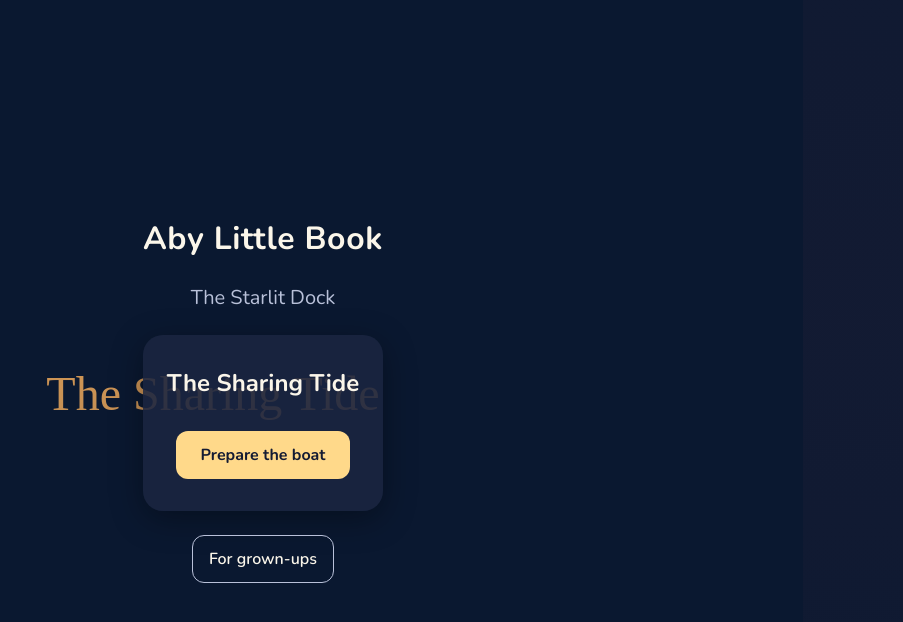
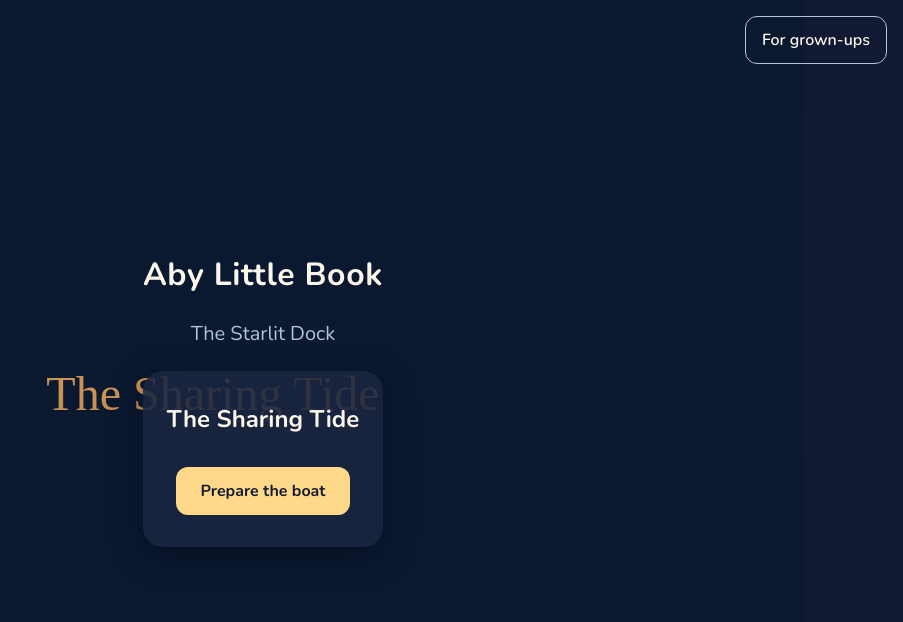
Before and after one commit to mansyar/aby-little-book, a React (Vite) app: page / in a window 1280 px wide. Shown: the top 622 px of the page, without its empty margins (377-1280 px from the left). Built offline with nearby package versions, Linux system fonts and the light colour scheme; no server answers.

Commit message:
style(dock): move the grown-ups door to the top-right corner
The quiet grown-ups door no longer sits under the boat card where it
collided with the dock geometry. It now lives in the top-right corner,
out of the scene way at every viewport.

```diff
--- a/src/styles/dock.css
+++ b/src/styles/dock.css
@@ -107,8 +107,14 @@
   background: var(--color-star-500);
 }
 
-/* Quiet grown-ups door: outlined, calm, clearly secondary */
+/* Quiet grown-ups door: outlined, calm, clearly secondary. It lives in the
+   top-right corner, out of the scene's way at every viewport, instead of
+   under the card where it collides with the dock geometry. */
 .dock__caregiver {
+  position: absolute;
+  top: var(--space-4);
+  right: var(--space-4);
+  z-index: 2;
   min-height: 3rem;
   padding: 0 var(--space-4);
   border: 1px solid var(--color-muted-200);
```
